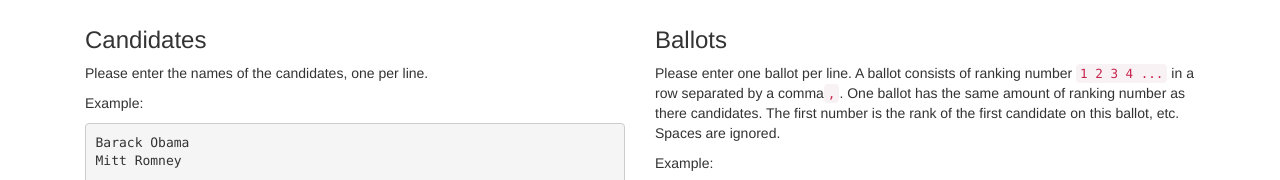
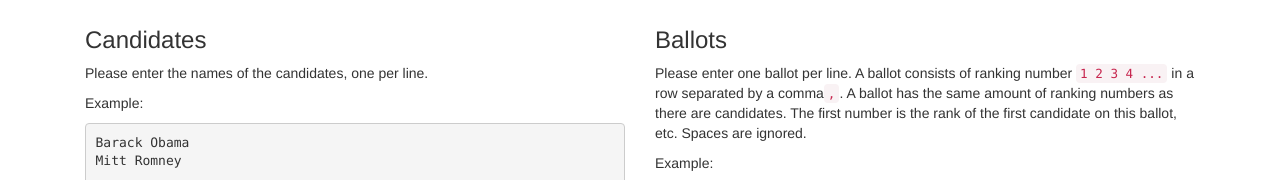
Before and after one commit to PeterTheOne/IRV, a plain HTML site: page index.html in a window 1280 px wide. Shown: the part 329-509 px from the top of the page. Drawn offline with Linux system fonts and the light colour scheme.

Commit message:
fix typo

```diff
--- a/index.html
+++ b/index.html
@@ -46,8 +46,8 @@
                     <p>
                         Please enter one ballot per line. A ballot consists of
                         ranking number <code>1 2 3 4 ...</code> in a row separated
-                        by a comma<code>,</code>. One ballot has the same amount
-                        of ranking number as there candidates. The first number
+                        by a comma<code>,</code>. A ballot has the same amount
+                        of ranking numbers as there are candidates. The first number
                         is the rank of the first candidate on this ballot, etc.
                         Spaces are ignored.
                     </p>
```
